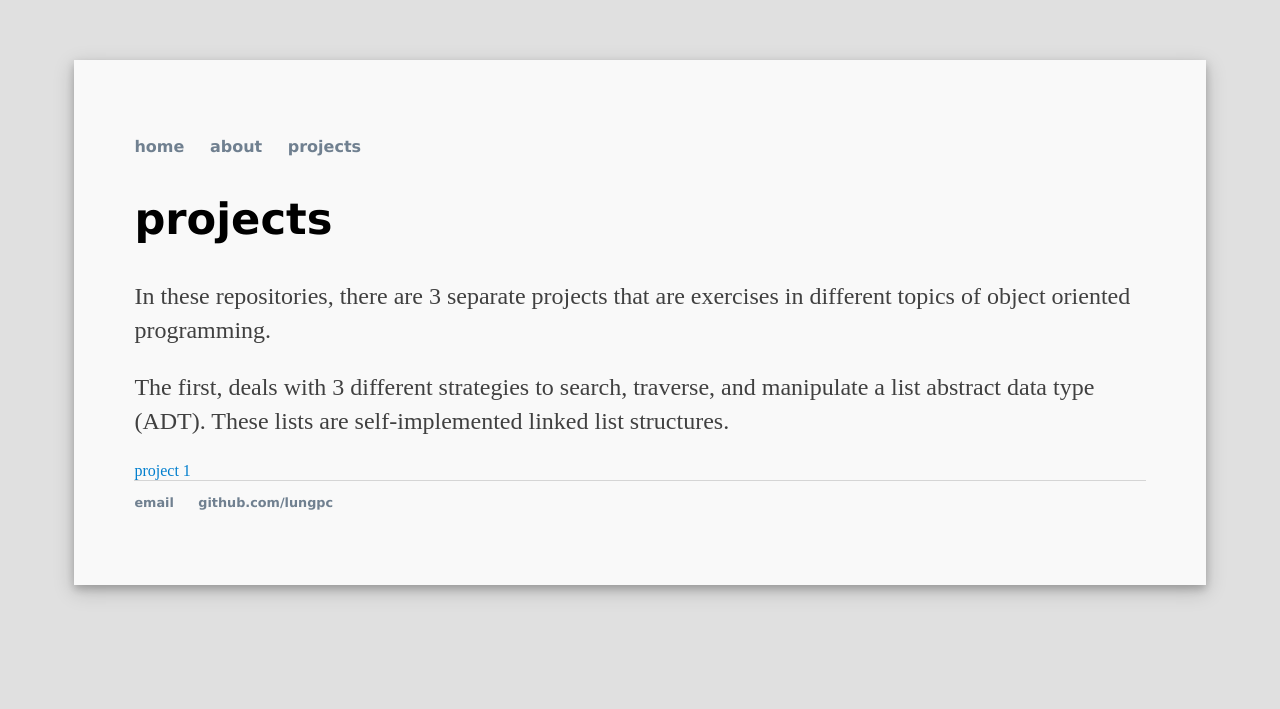
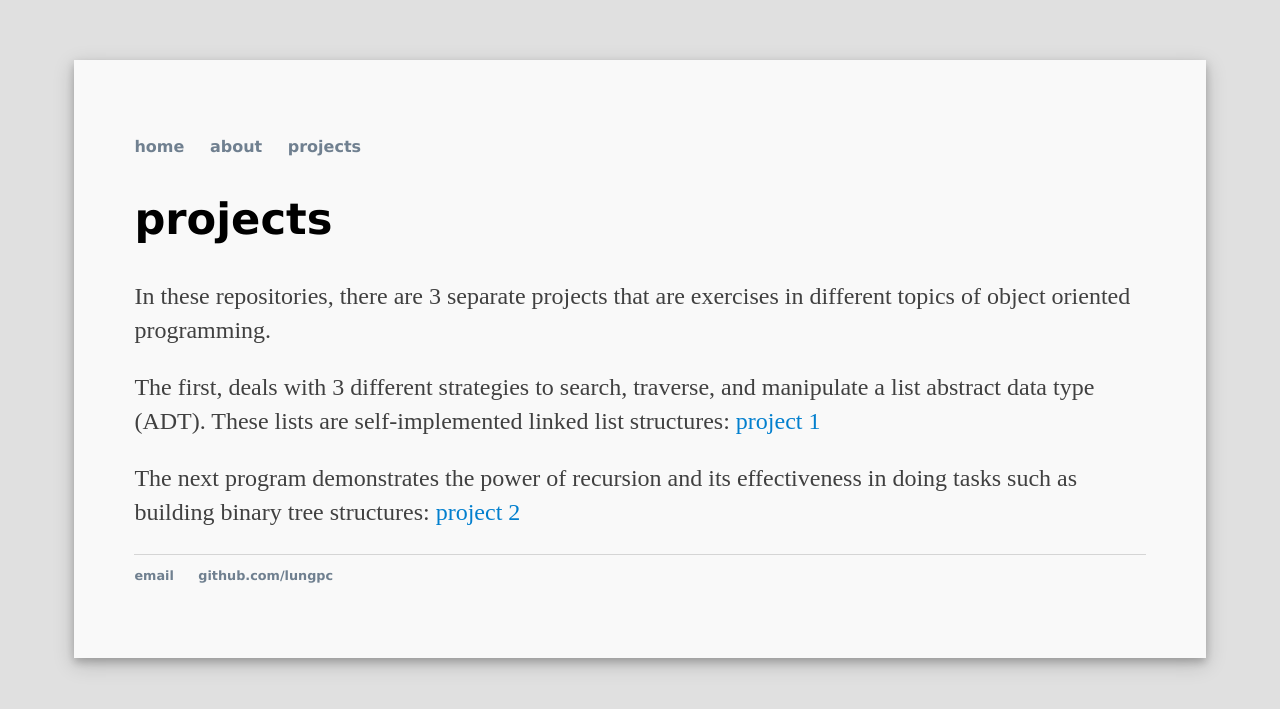
Before and after one commit to lungpc/lungpc.github.io, a Jekyll site: the page built from projects/index.html, in a window 1280 px wide. Shown: the top 709 px of the page. Built offline with Jekyll 4.4.1, drawn with Linux system fonts in a browser that asks for light colours.

Commit message:
Update index.html

```diff
--- a/projects/index.html
+++ b/projects/index.html
@@ -8,5 +8,7 @@ title: Philip Lung's github repositories
     <p>In these repositories, there are 3 separate projects that are exercises in different topics of object oriented programming.</p>
 
     <p>The first, deals with 3 different strategies to search, traverse, and manipulate a list abstract data type (ADT).
-    These lists are self-implemented linked list structures.</p>
-    <a href="/repositories/p1">project 1</a>
+    These lists are self-implemented linked list structures: <a href="/repositories/p1">project 1</a></p>
+
+   <p>The next program demonstrates the power of recursion and its effectiveness in doing tasks such as building
+   binary tree structures: <a href="/repositories/p2">project 2</a></p>
```
